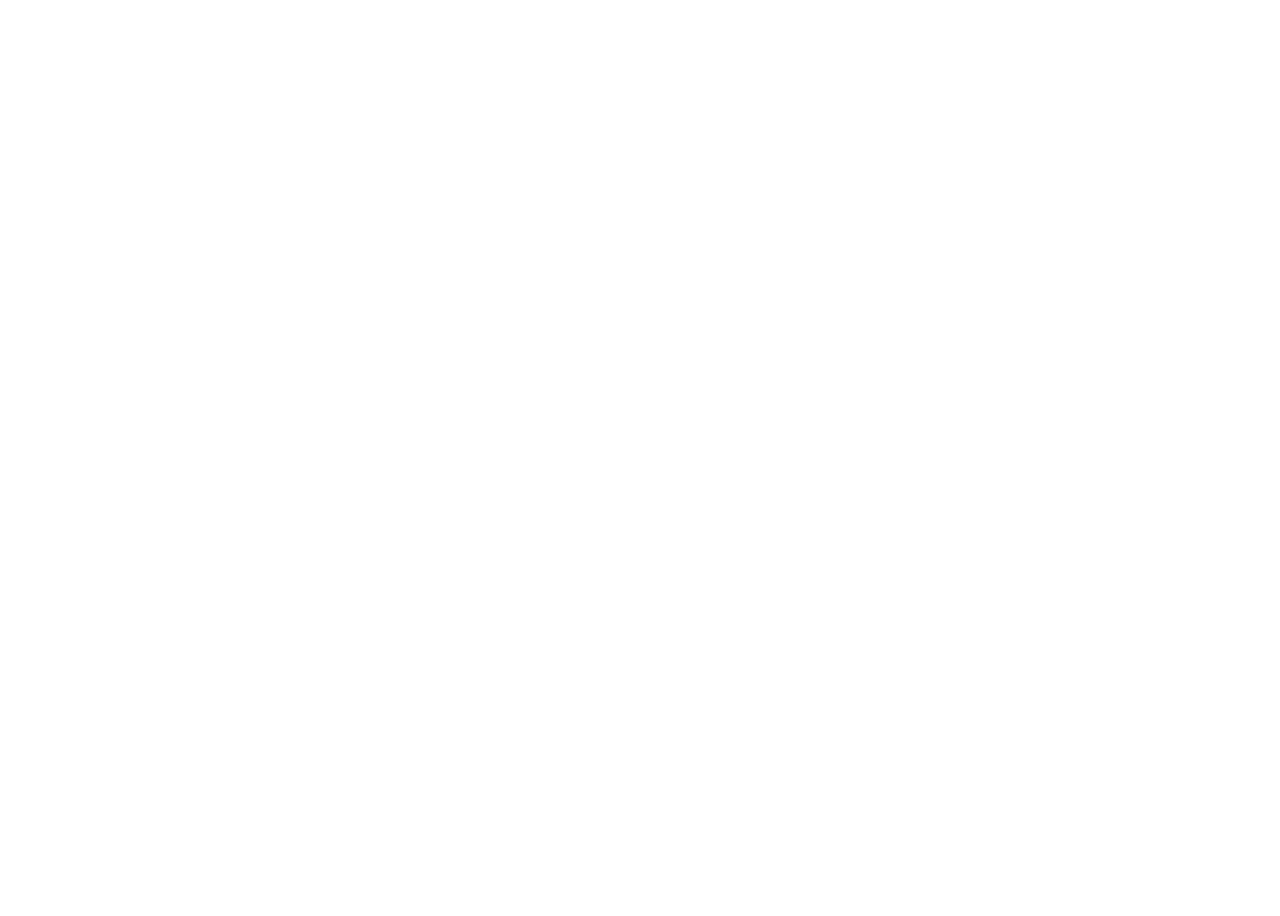
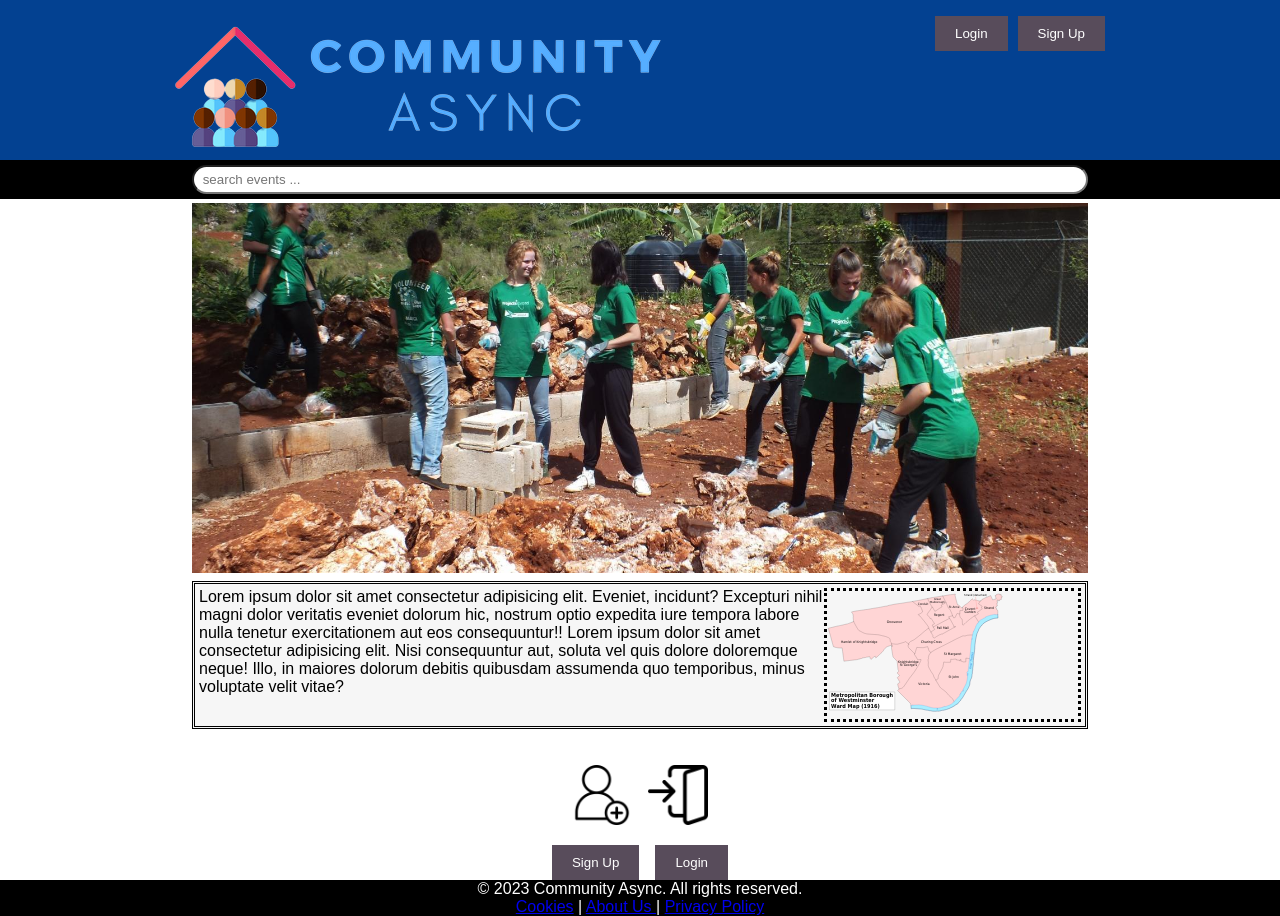
Before and after one commit to aarti-joshi/gherkin-ninjas, a website: page client/index.html in a window 1280 px wide. Before the commit the page ends 800 px from the top, so only its background shows below. Drawn offline with Linux system fonts and the light colour scheme.

Commit message:
added additional assets, completed basic landing page

```diff
--- a/client/index.html
+++ b/client/index.html
@@ -1,11 +1,66 @@
 <!DOCTYPE html>
 <html lang="en">
-<head>
-    <meta charset="UTF-8">
-    <meta name="viewport" content="width=device-width, initial-scale=1.0">
-    <title> COMMUNITY ASYNC </title>
-</head>
-<body>
+  <head>
+    <meta charset="UTF-8" />
+    <meta name="viewport" content="width=device-width, initial-scale=1.0" />
+    <link rel="stylesheet" href="styles.css" />
+    <title>Community Async</title>
+  </head>
+  <body>
+    <!-- Navbar -->
+    <div class="navbar">
+      <div class="logo">
+        <img src="assets/Async-log.png" alt="Community Async logo" />
+      </div>
+      <div class="menu">
+        <button class="login-btn">Login</button>
+        <button class="signup-btn">Sign Up</button>
+      </div>
+    </div>
+    <!-- Search -->
+    <div class="search-bar">
+      <input type="search" class="search" placeholder=" search events ..." />
+    </div>
 
-</body>
+    <!-- Content -->
+    <div class="container">
+      <div class="content">
+        <img src="assets/volunteering.jpeg" alt="" />
+        <div class="call-to-action">
+          <p class="call-to-action-text">
+            Lorem ipsum dolor sit amet consectetur adipisicing elit. Eveniet,
+            incidunt? Excepturi nihil magni dolor veritatis eveniet dolorum hic,
+            nostrum optio expedita iure tempora labore nulla tenetur
+            exercitationem aut eos consequuntur!! Lorem ipsum dolor sit amet
+            consectetur adipisicing elit. Nisi consequuntur aut, soluta vel quis
+            dolore doloremque neque! Illo, in maiores dolorum debitis quibusdam
+            assumenda quo temporibus, minus voluptate velit vitae?
+          </p>
+
+          <div class="Westminster-map">
+            <img
+              src="assets/Westminster_Met._B_Ward_Map_1916.svg"
+              alt="Westminster Map"
+            />
+          </div>
+        </div>
+      </div>
+      <div class="login-icons">
+        <img src="assets/signup.png" alt="signup image" />
+        <img src="assets/login.png" alt="login image" />
+      </div>
+      <div class="login">
+        <button class="signup-btn">Sign Up</button>
+        <button class="login-btn">Login</button>
+      </div>
+    </div>
+
+    <!-- Footer -->
+    <div class="footer">
+      <p>&copy; 2023 Community Async. All rights reserved.</p>
+      <a href="#">Cookies</a> | <a href="#">About Us </a> |
+      <a href="#">Privacy Policy </a>
+    </div>
+    <script src="script.js"></script>
+  </body>
 </html>
--- a/client/styles.css
+++ b/client/styles.css
@@ -0,0 +1,126 @@
+* {
+  padding: 0;
+  margin: 0;
+  font-family: Arial, Helvetica, sans-serif;
+  box-sizing: border-box;
+}
+
+/* Navbar styles */
+.navbar {
+  display: flex;
+  justify-content: center;
+  gap: 20vw;
+  background-color: #034191;
+  padding: 1rem;
+  height: 20vh;
+}
+
+.menu {
+  display: flex;
+  align-content: space-between;
+  justify-content: space-between;
+  height: max-content;
+  gap: 10px;
+}
+
+.login-btn,
+.signup-btn {
+  background-color: #584c5b;
+  color: white;
+  border: none;
+  padding: 10px 20px;
+  cursor: pointer;
+}
+
+/* search-bar */
+.search-bar {
+  display: flex;
+  justify-content: center;
+  background-color: black;
+  padding: 5px;
+}
+
+.search {
+  width: 70vw;
+  border-radius: 8rem;
+  padding: 5px;
+}
+
+.container {
+  display: flex;
+  flex-direction: column;
+  justify-content: center;
+  align-items: center;
+}
+/* Content */
+.content {
+  display: flex;
+  flex-direction: column;
+  align-items: center;
+  margin-top: 0.25rem;
+}
+
+.content img {
+  width: 70%;
+  height: auto;
+  margin-bottom: 0.5em;
+}
+
+.call-to-action {
+  display: flex;
+  flex-direction: row;
+  justify-content: center;
+  background-color: #f6f6f6;
+  padding: 0.5em;
+  border-style: double;
+  /* border-radius: 0.5em; */
+  width: 70%;
+  height: auto;
+  font-size: 0.5rem;
+  margin-bottom: 1rem;
+}
+.call-to-action p {
+  font-size: 2em;
+  /* word-wrap: break-word; */
+}
+.Westminster-map {
+  justify-items: center;
+  border-style: dotted;
+}
+
+.Westminster-map image {
+  width: 100%;
+  height: 100%;
+}
+
+.login-icons {
+  display: flex;
+  align-items: center;
+  justify-content: center;
+  gap: 1em;
+  height: 100px;
+  width: 100px;
+}
+
+.login-icons img {
+  width: auto;
+  height: 60%;
+  cursor: pointer;
+}
+
+.login {
+  display: flex;
+  justify-content: center;
+  gap: 1em;
+}
+
+/* Footer*/
+.footer {
+  position: static;
+  left: 0;
+  bottom: 0;
+  width: 100%;
+  background-color: rgb(0, 0, 0);
+  color: white;
+  text-align: center;
+}
```
Also changed, not shown: client/index.css (deleted, +0 -8 lines), client/assets/Async-log.png (added), client/assets/Async.png (deleted), client/assets/Westminster_Met._B_Ward_Map_1916.svg (added), client/assets/login.png (added), client/assets/signup.png (added), client/assets/volunteering.jpeg (added).
